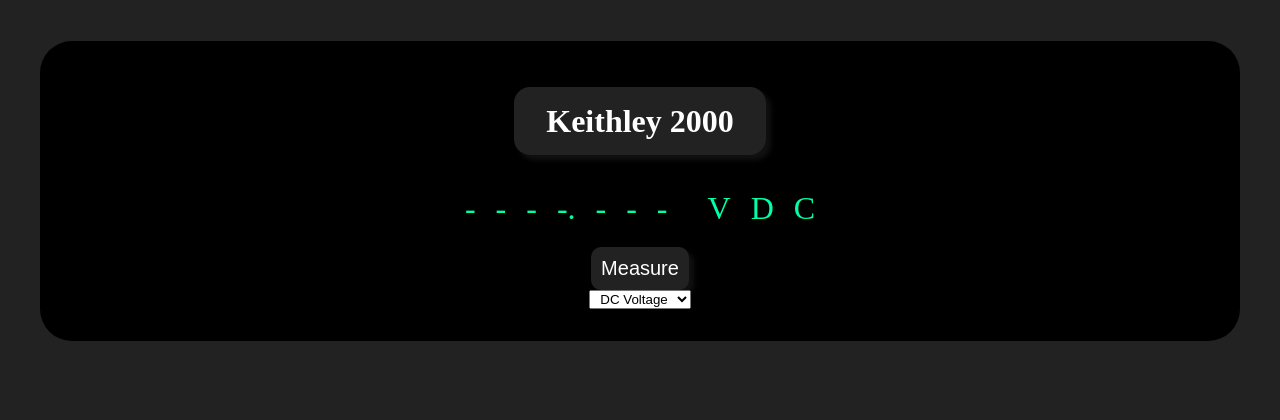
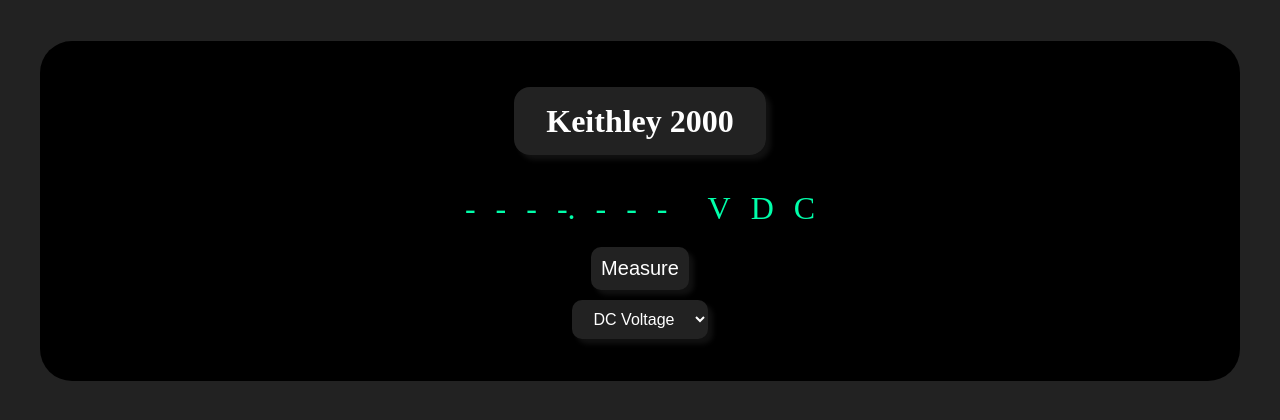
Before and after one commit to dorythecat/connect-a-tron, a PHP site: page /dmm/ in a window 1280 px wide. Shown: the part 233-653 px from the top of the page. Run offline with PHP 8.4, Linux system fonts and the light colour scheme.

Commit message:
Gave measurement type selector some style

```diff
--- a/web/index.php
+++ b/web/index.php
@@ -22,7 +22,7 @@
       <a>-</a><a>-</a><a>-</a><a>-.</a><a>-</a><a>-</a><a>-</a><a></a><a>V</a><a>D</a><a>C</a>
     </div>
     <button id="measure_button_keithley2000">Measure</button>
-    <select id="measure_type_keithley2000">
+    <select class="measure_type" id="measure_type_keithley2000">
       <option value="1" selected>DC Voltage</option>
       <option value="2">AC Voltage</option>
       <option value="3">DC Current</option>
--- a/web/styles.css
+++ b/web/styles.css
@@ -83,3 +83,21 @@
   color: #0fa;
   padding: 10px;
 }
+
+select.measure_type {
+  background: #222;
+  color: #fff;
+  font-size: 16px;
+  margin: 10px;
+  padding: 10px;
+  border: none;
+  border-radius: 10px;
+  box-shadow: 5px 5px 5px #111;
+  transition: transform 0.3s ease, box-shadow 0.3s ease, background-color 0.3s ease;
+}
+
+select.measure_type:hover {
+  transform: scale(1.05);
+  box-shadow: 7px 7px 10px #222;
+  background: #2a2a2a;
+}
```
